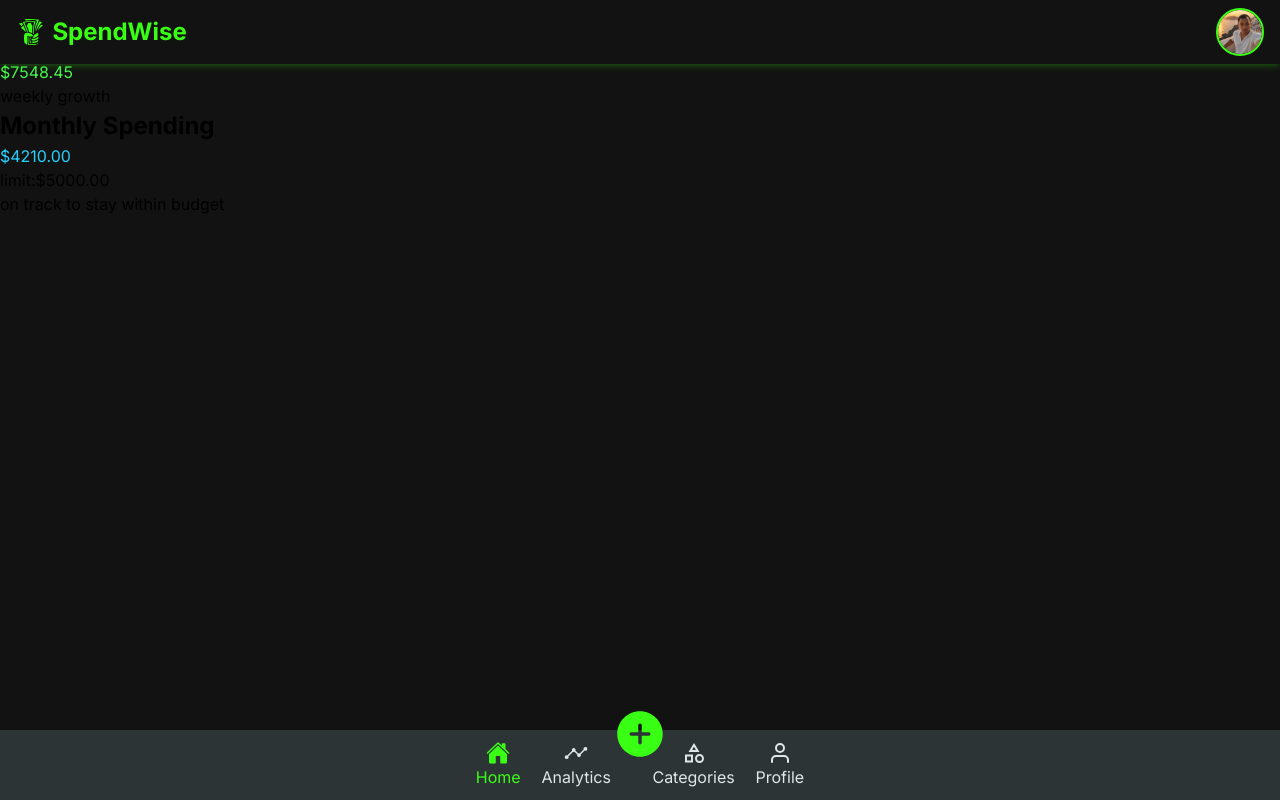
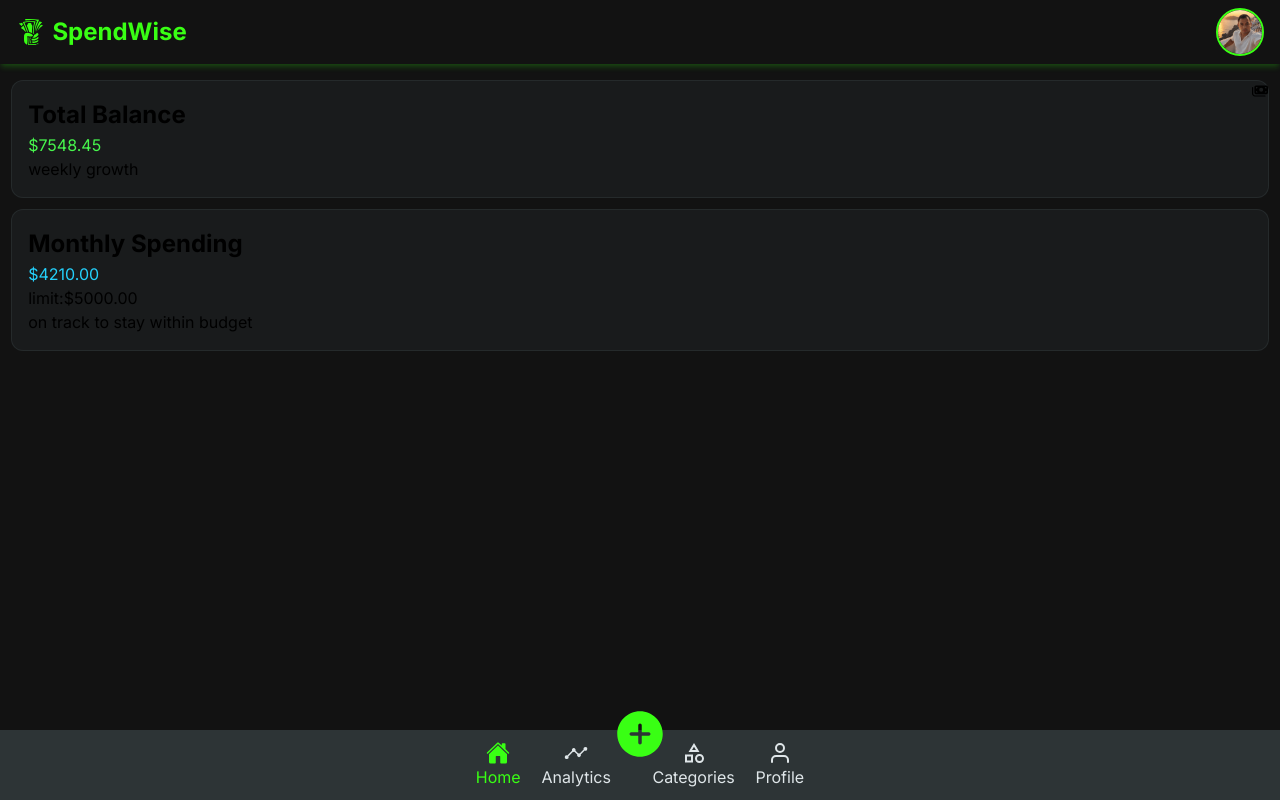
Before and after one commit to Andriamahay11master/SpendWise, a React (Vite) app: page / in a window 1280 px wide. Built offline with nearby package versions, Linux system fonts and the light colour scheme.

Commit message:
update card dashboard style

```diff
--- a/src/styles/common/_general.scss
+++ b/src/styles/common/_general.scss
@@ -9,3 +9,7 @@ h1 {
   margin-top: 5rem;
   color: $white;
 }
+
+.main-content {
+  margin-top: 5rem;
+}
--- a/src/styles/components/dashboardCard.scss
+++ b/src/styles/components/dashboardCard.scss
@@ -1,2 +1,18 @@
+.dashboard-block {
+  padding: 0rem 0.7rem;
+}
 .dashboard-card {
+  position: relative;
+  z-index: 2;
+  border-radius: $border-radius;
+  border: 1px solid rgba($dark, 0.6);
+  margin-bottom: 0.7rem;
+  background-color: rgba($dark, 0.3);
+  padding: 1rem;
+  .dashboard-icon {
+    position: absolute;
+    top: 0;
+    right: 0;
+    z-index: 1;
+  }
 }
```
